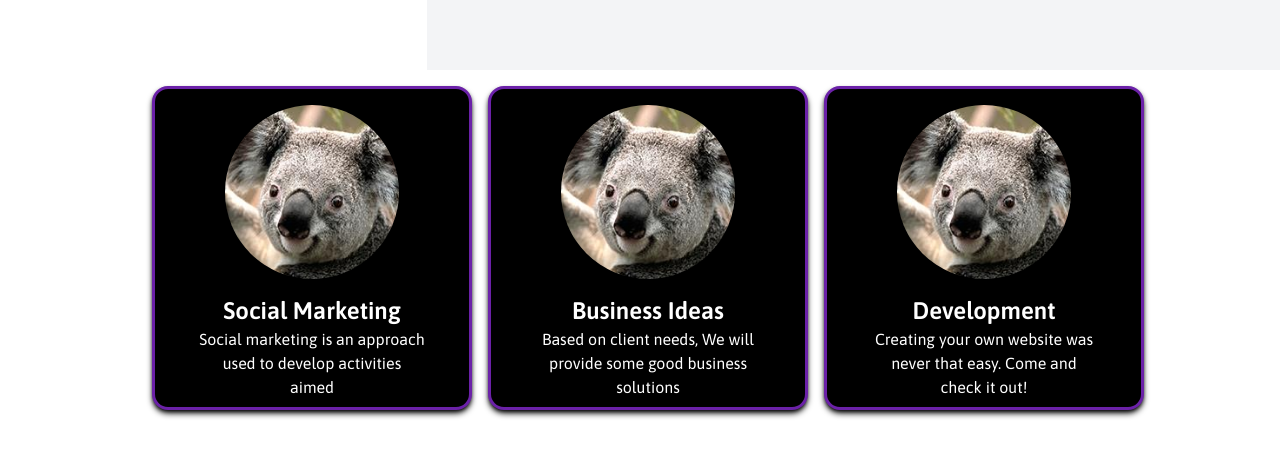
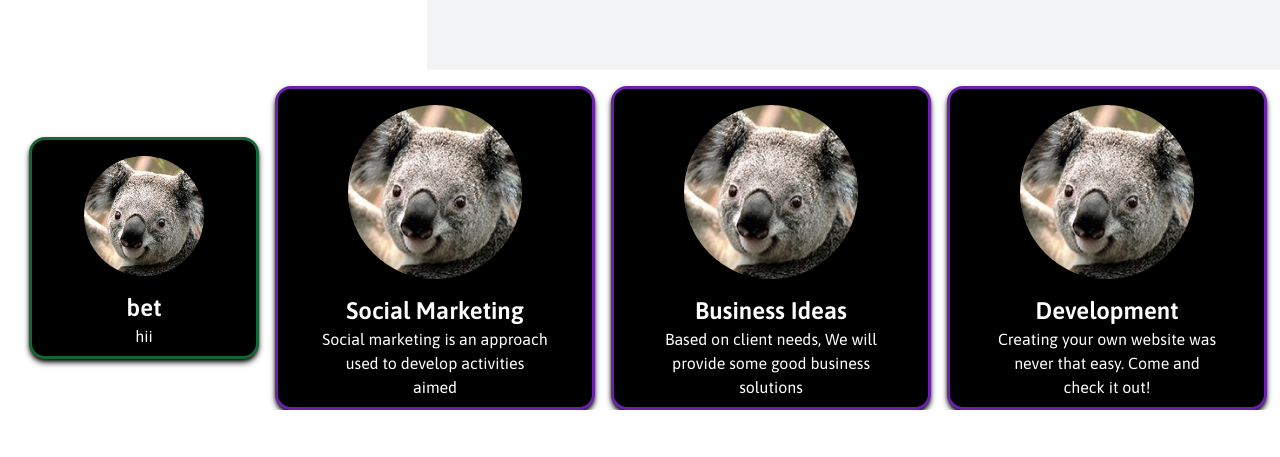
Before and after one commit to WindowsM16a/xtratheme, a React (Vite) app: page / in a window 1280 px wide. Shown: the part 783-1240 px from the top of the page. After the commit the page ends 1193 px from the top, so only its background shows below. Built offline with nearby package versions, Linux system fonts and the light colour scheme.

Commit message:
figured it out, idk if that's the best way but we'll see

```diff
--- a/src/Cards.jsx
+++ b/src/Cards.jsx
@@ -23,7 +23,7 @@ const cardData = [
 
 const Cards = ({ logo, title, text }) => {
   return (
-    <div className="min-h-screen flex place-items-start justify-center">
+    <div className="min-h-[screen] flex items-center justify-center">
       <div className="card bg-black text-white flex-col items-center justify-center border-[3px] border-purple-800 rounded-2xl mt-4 ml-4 px-3 max-w-80 shadow-black shadow-md text-center ">
         <div className="flex justify-center">
           <img
@@ -48,6 +48,17 @@ Cards.propTypes = {
 const CardList = () => {
   return (
     <div className="flex flex-col lg:flex-row items-center justify-center">
+      <div className="card bg-black text-white flex-col items-center justify-center border-[3px] border-green-800 rounded-2xl mt-4 ml-4 px-3 max-w-80 shadow-black shadow-md text-center ">
+        <div className="flex justify-center">
+          <img
+            className="card-image max-w-[60%] h-auto my-4 rounded-[50%]"
+            src={profilePic}
+            alt="profile picture"
+          />
+        </div>
+        <h2 className="card-title text-2xl font-semibold">bet</h2>
+        <p className="card-text px-4 pb-2 mx-4">hii</p>
+      </div>
       {cardData.map((card, index) => (
         <Cards
           key={index}
```
